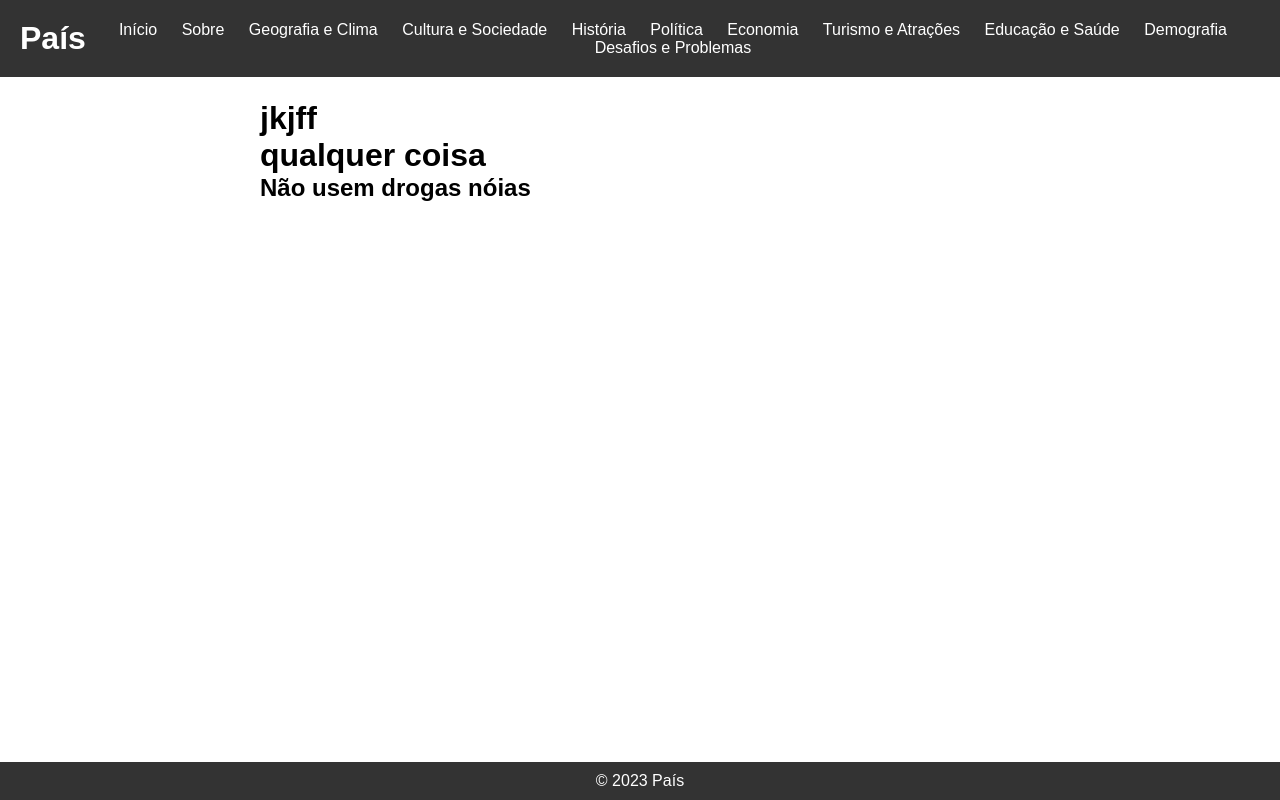
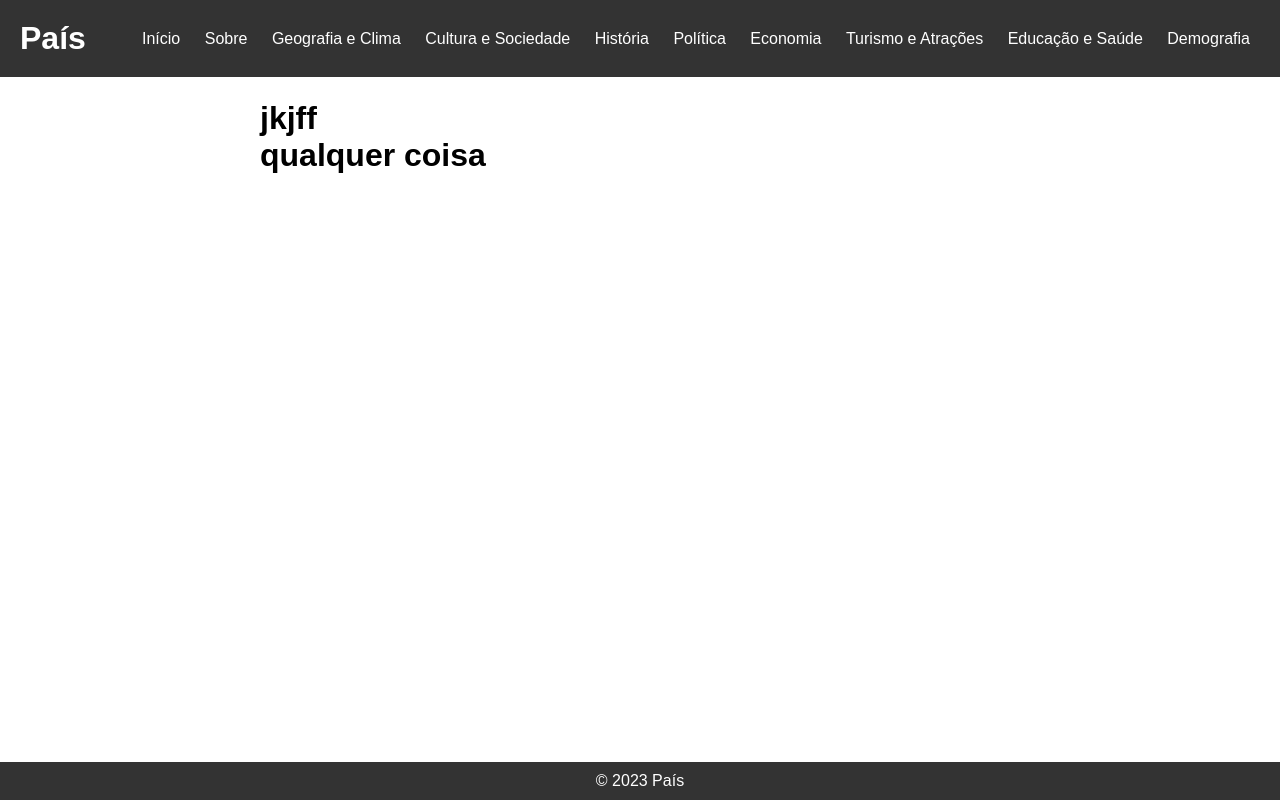
Before and after one commit to IzaVieceli/1A, a plain HTML site: page index.html in a window 1280 px wide. Drawn offline with Linux system fonts and the light colour scheme.

Commit message:
arquivo atualizado

```diff
--- a/index.html
+++ b/index.html
@@ -32,7 +32,7 @@
           <li><a href="#turismo-atracoes">Turismo e Atrações</a></li>
           <li><a href="#educacao-saude">Educação e Saúde</a></li>
           <li><a href="#demografia">Demografia</a></li>
-          <li><a href="#desafios-problemas">Desafios e Problemas</a></li>
+
 
         </ul>
       </nav>
@@ -45,7 +45,7 @@
     <h1>jkjff</h1>
 
     <h1>qualquer coisa</h1>
-    <h2>Não usem drogas nóias</h2>
+
     <!-- Conteúdo da seção principal -->
     <!-- Você pode adicionar mais conteúdo aqui -->
   </main>
```
